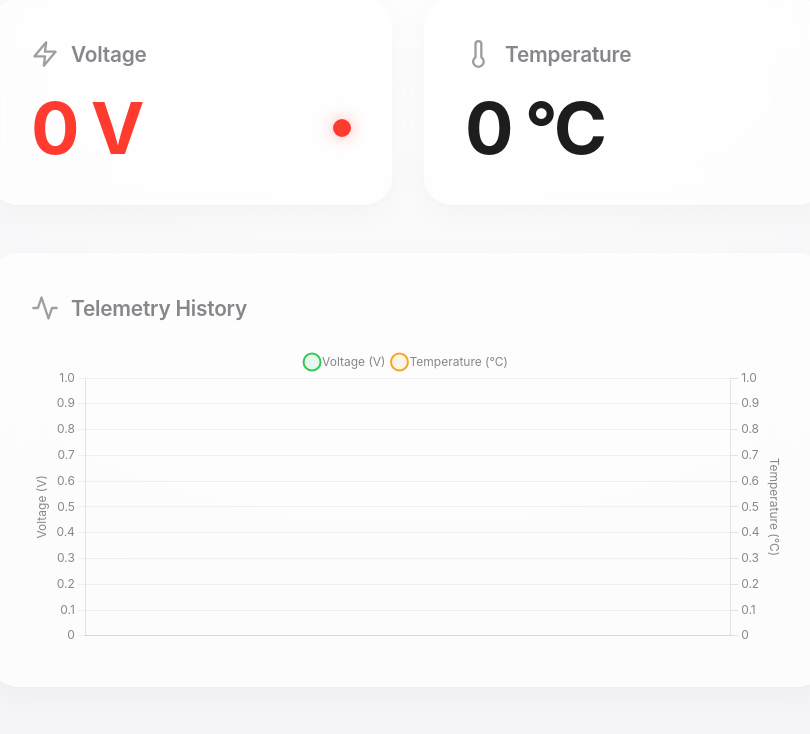
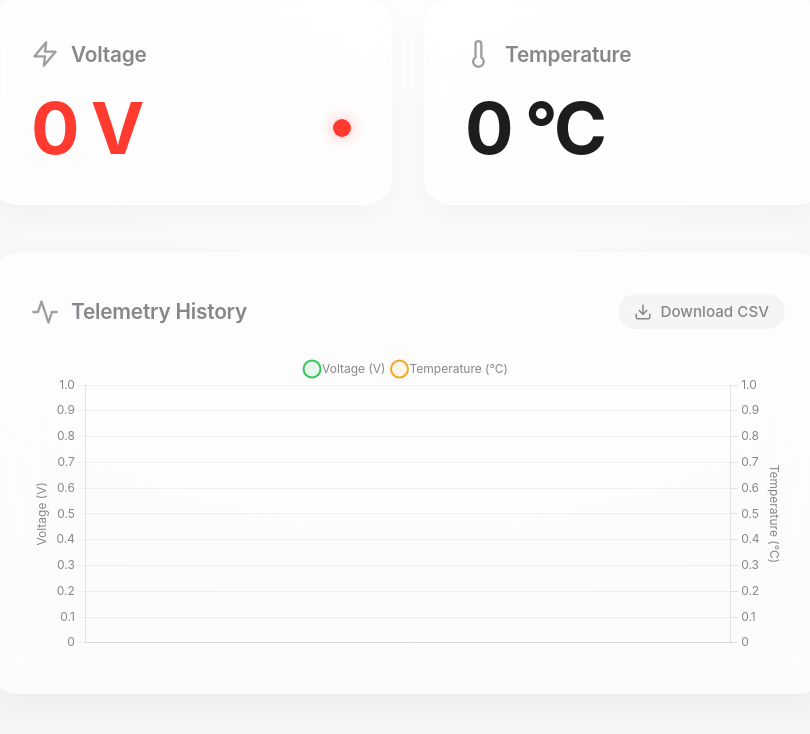
Before and after one commit to munteanualexandra683-gif/Full-Stack-IoT-Monitor, a Flask app: page / in a window 1280 px wide. Shown: the part 167-901 px from the top of the page, without its empty margins (232-1042 px from the left). Run offline with Flask 3, Linux system fonts and the light colour scheme; data that the repository does not hold is empty.

Commit message:
feat: implement CSV data export endpoint and add modern dashboard UI layout

```diff
--- a/server.py
+++ b/server.py
@@ -1,4 +1,4 @@
-from flask import Flask, render_template, jsonify, request
+from flask import Flask, render_template, jsonify, request, Response
 import sqlite3
 
 app = Flask(__name__)
@@ -70,6 +70,25 @@ def get_history_data():
     return jsonify(date_formatate)
 
 
+@app.route('/api/download')
+def download_csv():
+    conexiune = sqlite3.connect('senzori.db')
+    cursor = conexiune.cursor()
+    cursor.execute("SELECT id, timestamp, tensiune, temperatura FROM istoric ORDER BY id ASC")
+    randuri = cursor.fetchall()
+    conexiune.close()
+
+    csv_data = "ID,Timestamp(UTC),Voltage(V),Temperature(C)\n"
+    for rand in randuri:
+        csv_data += f"{rand[0]},{rand[1]},{rand[2]},{rand[3]}\n"
+
+    return Response(
+        csv_data,
+        mimetype="text/csv",
+        headers={"Content-Disposition": "attachment; filename=sensor_data.csv"}
+    )
+
+
 @app.route('/api/date', methods=['POST'])
 def primeste_date():
     try:
--- a/static/style.css
+++ b/static/style.css
@@ -198,6 +198,43 @@ h1 {
     width: 100%;
 }
 
+.chart-header {
+    display: flex;
+    justify-content: space-between;
+    width: 100%;
+}
+
+.header-title {
+    display: flex;
+    align-items: center;
+    gap: 0.75rem;
+}
+
+.icon-small {
+    width: 18px;
+    height: 18px;
+}
+
+.btn-download {
+    display: flex;
+    align-items: center;
+    gap: 0.5rem;
+    padding: 0.5rem 1rem;
+    background-color: rgba(0, 0, 0, 0.04);
+    color: var(--text-secondary);
+    backdrop-filter: blur(10px);
+    text-decoration: none;
+    font-size: 0.95rem;
+    font-weight: 500;
+    border-radius: 30px;
+    transition: all 0.3s ease;
+}
+
+.btn-download:hover {
+    background-color: rgba(0, 0, 0, 0.08);
+    color: var(--text-primary);
+}
+
 @media (max-width: 600px) {
     .dashboard-wrapper {
         padding: 1rem;
--- a/templates/index.html
+++ b/templates/index.html
@@ -5,7 +5,7 @@
     <meta charset="UTF-8">
     <meta name="viewport" content="width=device-width, initial-scale=1.0">
     <title>Dashboard Arduino</title>
-    <link rel="stylesheet" href="{{ url_for('static', filename='style.css') }}">
+    <link rel="stylesheet" href="{{ url_for('static', filename='style.css') }}?v=2">
     <script src="https://cdn.jsdelivr.net/npm/chart.js"></script>
 </head>
 
@@ -48,12 +48,18 @@
         </div>
 
         <div class="card chart-card">
-            <div class="card-header">
-                <svg class="icon" xmlns="http://www.w3.org/2000/svg" viewBox="0 0 24 24" fill="none"
-                    stroke="currentColor" stroke-width="2" stroke-linecap="round" stroke-linejoin="round">
-                    <polyline points="22 12 18 12 15 21 9 3 6 12 2 12"></polyline>
-                </svg>
-                <h2>Telemetry History</h2>
+            <div class="card-header chart-header">
+                <div class="header-title">
+                    <svg class="icon" xmlns="http://www.w3.org/2000/svg" viewBox="0 0 24 24" fill="none"
+                        stroke="currentColor" stroke-width="2" stroke-linecap="round" stroke-linejoin="round">
+                        <polyline points="22 12 18 12 15 21 9 3 6 12 2 12"></polyline>
+                    </svg>
+                    <h2>Telemetry History</h2>
+                </div>
+                <a href="/api/download" class="btn-download">
+                    <svg class="icon-small" xmlns="http://www.w3.org/2000/svg" viewBox="0 0 24 24" fill="none" stroke="currentColor" stroke-width="2" stroke-linecap="round" stroke-linejoin="round"><path d="M21 15v4a2 2 0 0 1-2 2H5a2 2 0 0 1-2-2v-4"></path><polyline points="7 10 12 15 17 10"></polyline><line x1="12" y1="15" x2="12" y2="3"></line></svg>
+                    Download CSV
+                </a>
             </div>
             <div class="chart-container">
                 <canvas id="telemetryChart"></canvas>
```
